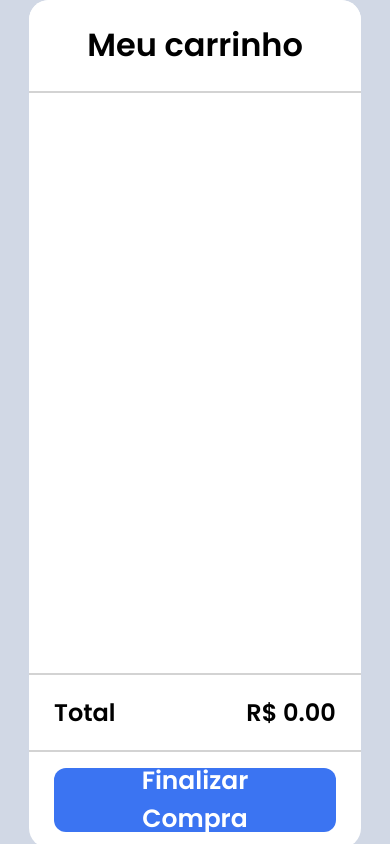
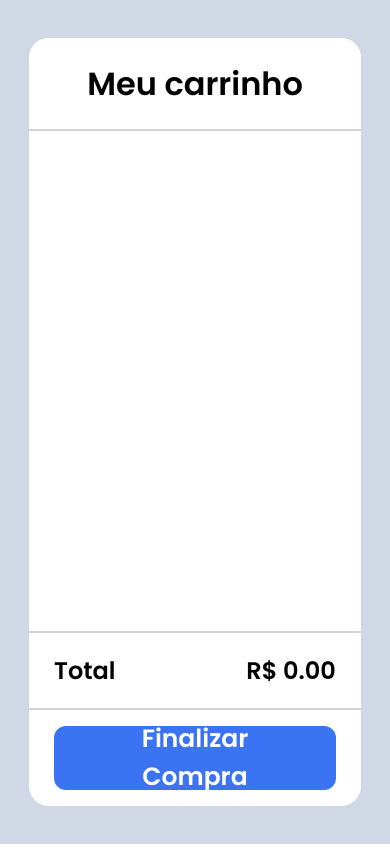
Before and after one commit to OmarBahmad/Carrinho-de-compras, a Next.js app: page /cartlist in a window 390 px wide. Built offline with nearby package versions, Linux system fonts and the light colour scheme.

Commit message:
responsive adjusted

```diff
--- a/src/Cart/style.js
+++ b/src/Cart/style.js
@@ -42,7 +42,7 @@ export const ContainerCard = styled.div`
   flex-direction: column;
   padding: 0;
   max-width: 900px;
-  height: 580px;
+  height: 500px;
   overflow-y: scroll;
   ::-webkit-scrollbar {
     width: 18px;
@@ -85,6 +85,12 @@ export const ContainerFrete = styled.div`
   font-weight: bold;
   font-size: 25px;
   border-radius: 50px;
+  @media (max-width: 700px) {
+    font-size: 21px;
+  }
+  @media (max-width: 450px) {
+    font-size: 15px;
+  }
 `;
 export const Button = styled.button`
   padding: 0 2rem;
```
